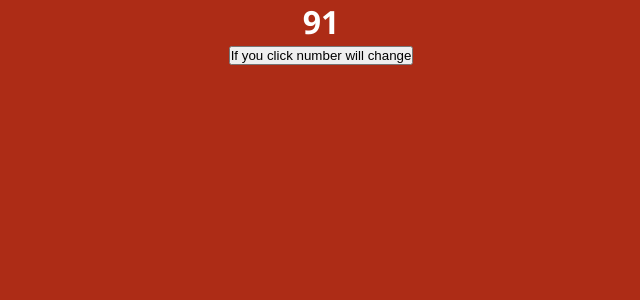
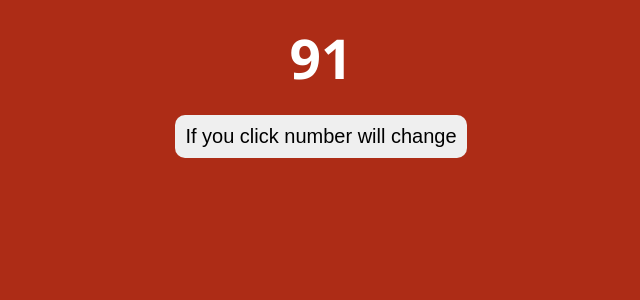
Before and after one commit to moonAimer/react_proj-jsx-random-number-via-buttonClick, a React (Create React App) app: page / in a window 1280 px wide. Shown: the top 300 px of the page, without its empty margins (319-959 px from the left). Built offline with nearby package versions, Linux system fonts and the light colour scheme.

Commit message:
division function

```diff
--- a/src/App.css
+++ b/src/App.css
@@ -1,3 +1,17 @@
 .App {
   text-align: center;
 }
+
+button {
+  padding: 10px;
+  font-size: 20px;
+  border-radius: 10px;
+  border: 0;
+  margin: 20px;
+  cursor: pointer;
+}
+
+h1 {
+  font-size: 55px;
+  margin-top: 20px;
+}
--- a/src/components/ChangingNumber.js
+++ b/src/components/ChangingNumber.js
@@ -1,10 +1,7 @@
 import { useState } from "react";
+import generateRandomNumber from "../utils/generateRandomNumber";
 
 function ChangingNumber() {
-  function generateRandomNumber() {
-    return Math.floor(Math.random() * 100);
-  }
-
   const [initialNumber, setInitialNumber] = useState(generateRandomNumber());
 
   const myFna = () => {
--- /dev/null
+++ b/src/utils/generateRandomNumber.js
@@ -0,0 +1,4 @@
+function generateRandomNumber() {
+  return Math.floor(Math.random() * 100);
+}
+export default generateRandomNumber;
```
